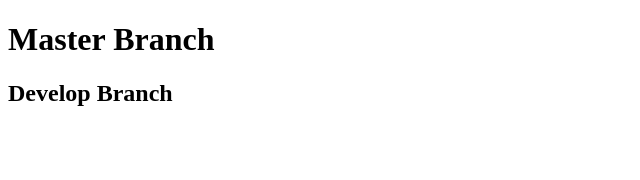
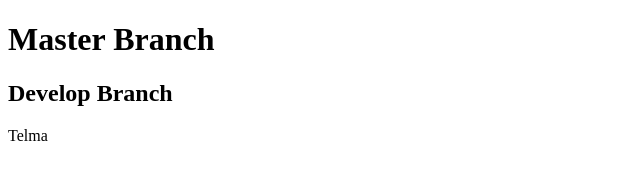
Before and after one commit to devdaulton2/teamGit, a plain HTML site: page index.html in a window 1280 px wide. Shown: the full height of the page, 0-640 px from the left. Drawn offline with Linux system fonts and the light colour scheme.

Commit message:
telma branch added

```diff
--- a/index.html
+++ b/index.html
@@ -1,13 +1,17 @@
 <!DOCTYPE html>
 <html lang="en">
+
 <head>
     <meta charset="UTF-8">
     <meta http-equiv="X-UA-Compatible" content="IE=edge">
     <meta name="viewport" content="width=device-width, initial-scale=1.0">
     <title>Document</title>
 </head>
+
 <body>
     <h1>Master Branch</h1>
     <h2>Develop Branch</h2>
+    <p>Telma</p>
 </body>
+
 </html>
```
